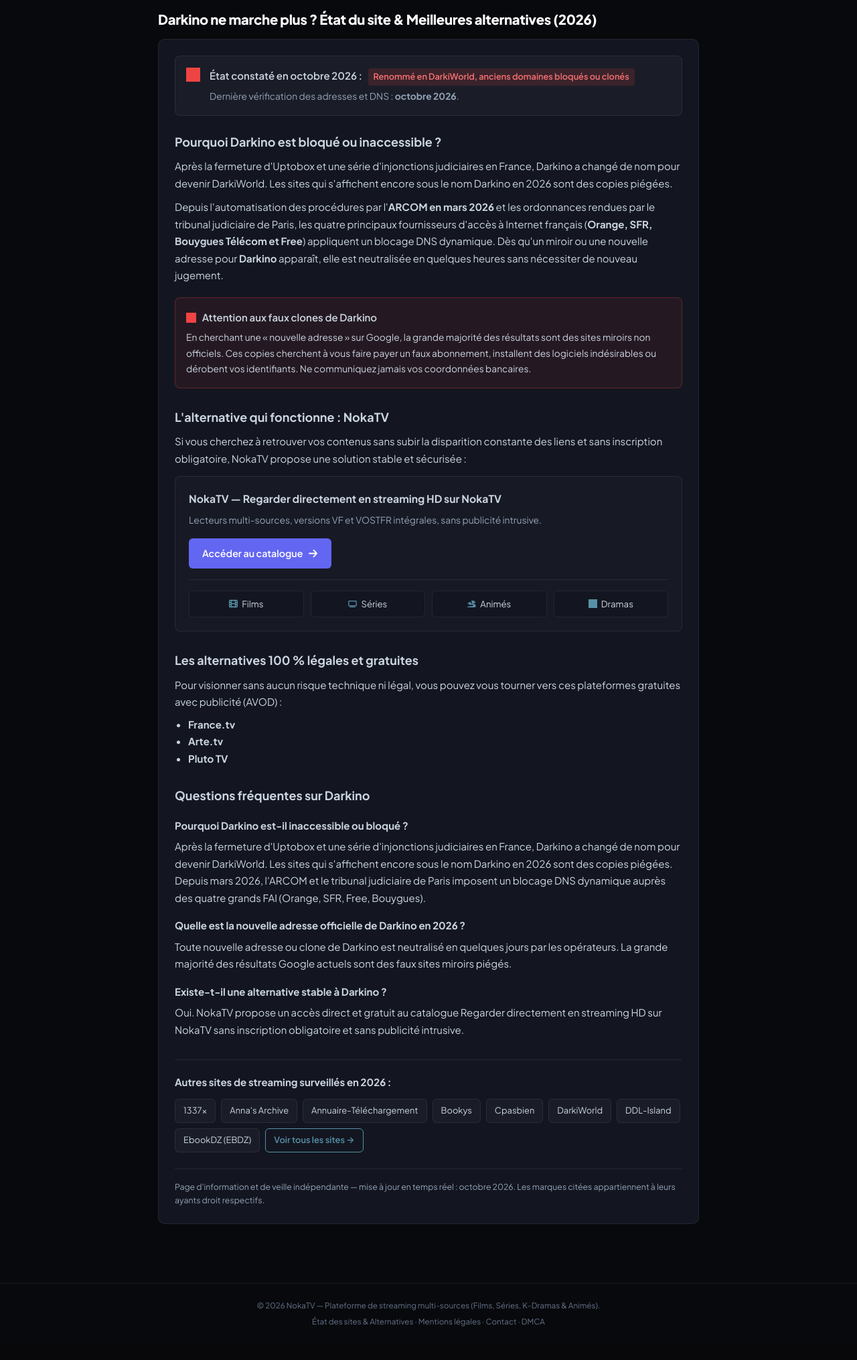
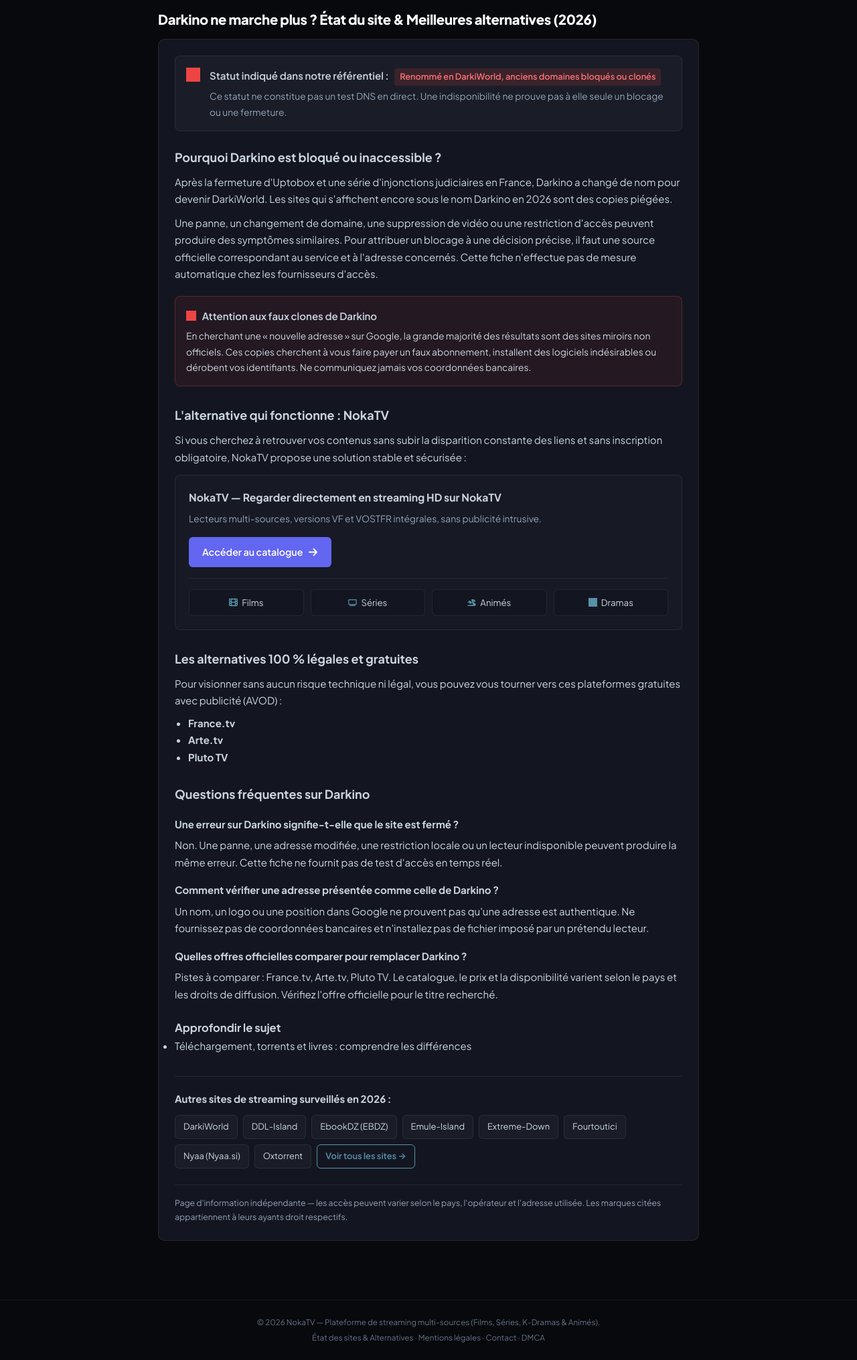
Before and after one commit to monel14/flix, a FastAPI app: page /alternative/darkino in a window 1280 px wide. Shown: the part 104-2135 px from the top of the page at 67% size. Before the commit the page ends 2085 px from the top, so only its background shows below. Run offline with FastAPI, Linux system fonts and the light colour scheme.

Commit message:
fix(observatoire): équilibrer le maillage des fiches et clarifier les guides

```diff
--- a/main.py
+++ b/main.py
@@ -19,7 +19,7 @@ from starlette.exceptions import HTTPException as StarletteHTTPException
 
 from cache import cache
 from services.indexnow import ensure_indexnow_key, indexnow_key
-from services.alternatives_data import get_all_sites, get_site, get_sites_by_category
+from services.alternatives_data import CATEGORY_GUIDES, get_all_sites, get_site, get_sites_by_category, get_related_sites
 from services.fixtures import get_upcoming_matches, get_upcoming_motorsport_combat
 from services.seo import breadcrumb_json_ld, faq_page_json_ld, page_seo, site_origin
 from services.sitemap import LEGAL_PATHS as LEGAL_SITEMAP_PATHS
@@ -549,60 +549,25 @@ async def alternative_detail_page(request: Request, slug: str):
     if not site:
         raise HTTPException(status_code=404, detail="Site non répertorié dans l'observatoire")
 
-    related_sites = [s for s in get_sites_by_category(site["category"]) if s["slug"] != slug][:8]
-
-    # Variante stable par slug : casse la duplication mot-à-mot entre les pages
-    # (paragraphe ARCOM + FAQ) sans aléatoire entre requêtes.
-    variant = sum(ord(c) for c in slug) % 3
+    related_sites = get_related_sites(slug)
 
     name = site["name"]
-    why_down = site["why_down"]
-    label = site["target_label"]
-    if variant == 1:
-        site_faq = [
-            (
-                f"Pourquoi {name} ne fonctionne plus ?",
-                f"{why_down} Les quatre grands FAI français (Orange, SFR, Bouygues Télécom, Free) appliquent depuis mars 2026 un filtrage DNS automatique demandé par l'ARCOM et le tribunal judiciaire de Paris.",
-            ),
-            (
-                f"Quelle est la nouvelle adresse de {name} en 2026 ?",
-                f"Il n'existe plus d'adresse officielle stable : chaque nouveau domaine de {name} est bloqué chez les opérateurs en quelques jours, et la plupart des adresses qui circulent sont des arnaques.",
-            ),
-            (
-                f"Par quoi remplacer {name} ?",
-                f"NokaTV permet de regarder {label} gratuitement, sans compte obligatoire ni publicités intrusives.",
-            ),
-        ]
-    elif variant == 2:
-        site_faq = [
-            (
-                f"{name} est-il définitivement fermé ?",
-                f"{why_down} Le nom continue d'exister sous de nouvelles adresses, mais le blocage DNS automatique piloté par l'ARCOM et le tribunal judiciaire de Paris les neutralise désormais en quelques heures.",
-            ),
-            (
-                f"Où trouver la vraie nouvelle adresse de {name} ?",
-                f"Prudence : les adresses qui circulent pour {name} sont soit déjà bloquées par les FAI, soit des clones malveillants qui cherchent à récupérer vos coordonnées bancaires.",
-            ),
-            (
-                f"Quelle alternative gratuite à {name} ?",
-                f"NokaTV offre un accès gratuit et direct à {label}, avec plusieurs lecteurs au choix et sans inscription obligatoire.",
-            ),
-        ]
-    else:
-        site_faq = [
-            (
-                f"Pourquoi {name} est-il inaccessible ou bloqué ?",
-                f"{why_down} Depuis mars 2026, l'ARCOM et le tribunal judiciaire de Paris imposent un blocage DNS dynamique auprès des quatre grands FAI (Orange, SFR, Free, Bouygues).",
-            ),
-            (
-                f"Quelle est la nouvelle adresse officielle de {name} en 2026 ?",
-                f"Toute nouvelle adresse ou clone de {name} est neutralisé en quelques jours par les opérateurs. La grande majorité des résultats Google actuels sont des faux sites miroirs piégés.",
-            ),
-            (
-                f"Existe-t-il une alternative stable à {name} ?",
-                f"Oui. NokaTV propose un accès direct et gratuit au catalogue {label} sans inscription obligatoire et sans publicité intrusive.",
-            ),
-        ]
+    legal_names = ", ".join(site.get("legal_alternatives", []))
+    site_faq = [
+        (
+            f"Une erreur sur {name} signifie-t-elle que le site est fermé ?",
+            "Non. Une panne, une adresse modifiée, une restriction locale ou un lecteur indisponible peuvent produire la même erreur. Cette fiche ne fournit pas de test d'accès en temps réel.",
+        ),
+        (
+            f"Comment vérifier une adresse présentée comme celle de {name} ?",
+            "Un nom, un logo ou une position dans Google ne prouvent pas qu'une adresse est authentique. Ne fournissez pas de coordonnées bancaires et n'installez pas de fichier imposé par un prétendu lecteur.",
+        ),
+        (
+            f"Quelles offres officielles comparer pour remplacer {name} ?",
+            f"Pistes à comparer : {legal_names}. Le catalogue, le prix et la disponibilité varient selon le pays et les droits de diffusion. Vérifiez l'offre officielle pour le titre recherché."
+            if legal_names else "Consultez le dossier de la catégorie pour comparer les offres officielles selon votre pays et les contenus recherchés.",
+        ),
+    ]
 
     # Meta description en langage de recherche utilisateur (« ne marche plus »,
     # « nouvelle adresse », « bloqué ») alignée sur le statut réel du site.
@@ -621,7 +586,7 @@ async def alternative_detail_page(request: Request, slug: str):
         "request": request,
         "site": site,
         "related_sites": related_sites,
-        "variant": variant,
+        "category_guides": CATEGORY_GUIDES.get(site["category"], []),
         "faq_items": site_faq,
         "seo": page_seo(
             request,
--- a/services/alternatives_data.py
+++ b/services/alternatives_data.py
@@ -2188,3 +2188,30 @@ def get_popular_sites(limit: int = 12) -> list[dict[str, Any]]:
         if site:
             popular.append(site)
     return popular[:limit]
+
+
+CATEGORY_GUIDES = {
+    CAT_FILMS_SERIES: [("/alternative/netflix", "Comparer les alternatives à Netflix")],
+    CAT_ANIMES: [("/alternative/manga", "Animés et manga : consulter le dossier")],
+    CAT_DRAMAS: [("/alternative/dramas", "Consulter le guide des dramas")],
+    CAT_DDL_TORRENT: [("/alternative/telechargement", "Téléchargement, torrents et livres : comprendre les différences")],
+    CAT_SPORT: [
+        ("/alternative/football", "Football : programme et chaînes officielles"),
+        ("/alternative/f1-ufc", "F1, UFC et MotoGP : horaires et diffuseurs"),
+    ],
+}
+
+
+def get_related_sites(slug: str, limit: int = 8) -> list[dict[str, Any]]:
+    """Voisins circulaires stables : chaque fiche reçoit des liens de sa catégorie.
+
+    Prendre toujours les huit premiers noms privait les autres fiches de liens
+    entrants depuis leurs voisines. Aucun aléatoire ni classement SEO supposé.
+    """
+    site = get_site(slug)
+    if not site or limit <= 0:
+        return []
+    peers = get_sites_by_category(site["category"])
+    index = next(i for i, peer in enumerate(peers) if peer["slug"] == slug)
+    count = min(limit, len(peers) - 1)
+    return [peers[(index + offset) % len(peers)] for offset in range(1, count + 1)]
--- a/templates/alternative_detail.html
+++ b/templates/alternative_detail.html
@@ -28,13 +28,13 @@
       </div>
       <div>
         <div style="font-weight:600;color:var(--text-heading);margin-bottom:4px">
-          État constaté en octobre 2026 :
+          Statut indiqué dans notre référentiel :
           <span style="display:inline-block;padding:2px 8px;border-radius:4px;font-size:0.85rem;margin-left:6px;{% if site.status_type == 'blocked' %}background:rgba(239,68,68,0.15);color:#f87171{% else %}background:rgba(245,158,11,0.15);color:#fbbf24{% endif %}">
             {{ site.status }}
           </span>
         </div>
         <p style="margin:0;font-size:0.92rem;color:var(--text-muted)">
-          Dernière vérification des adresses et DNS : <strong>octobre 2026</strong>.
+          Ce statut ne constitue pas un test DNS en direct. Une indisponibilité ne prouve pas à elle seule un blocage ou une fermeture.
         </p>
       </div>
     </div>
@@ -44,19 +44,11 @@
     <p style="margin-top:8px">
       {{ site.why_down }}
     </p>
-    {% if variant == 1 %}
     <p style="margin-top:10px">
-      Le blocage est appliqué directement par <strong>Orange, SFR, Bouygues Télécom et Free</strong> depuis les ordonnances du tribunal judiciaire de Paris et l'automatisation lancée par l'<strong>ARCOM en mars 2026</strong>. Concrètement, chaque nouvelle adresse ou miroir de <strong>{{ site.name }}</strong> est inscrit sur liste noire puis neutralisé en quelques heures, sans nouvelle décision de justice.
+      Une panne, un changement de domaine, une suppression de vidéo ou une restriction d'accès peuvent produire des symptômes similaires.
+      Pour attribuer un blocage à une décision précise, il faut une source officielle correspondant au service et à l'adresse concernés.
+      Cette fiche n'effectue pas de mesure automatique chez les fournisseurs d'accès.
     </p>
-    {% elif variant == 2 %}
-    <p style="margin-top:10px">
-      Depuis mars 2026, l'<strong>ARCOM</strong> pilote un dispositif de blocage dynamique validé par le tribunal judiciaire de Paris : les FAI français (<strong>Orange, SFR, Free, Bouygues Télécom</strong>) ajoutent les adresses visées à leur liste noire en quelques heures. C'est pour cela qu'aucun miroir de <strong>{{ site.name }}</strong> ne reste accessible bien longtemps.
-    </p>
-    {% else %}
-    <p style="margin-top:10px">
-      Depuis l'automatisation des procédures par l'<strong>ARCOM en mars 2026</strong> et les ordonnances rendues par le tribunal judiciaire de Paris, les quatre principaux fournisseurs d'accès à Internet français (<strong>Orange, SFR, Bouygues Télécom et Free</strong>) appliquent un blocage DNS dynamique. Dès qu'un miroir ou une nouvelle adresse pour <strong>{{ site.name }}</strong> apparaît, elle est neutralisée en quelques heures sans nécessiter de nouveau jugement.
-    </p>
-    {% endif %}
 
     <!-- Alerte clones piégés -->
     <div style="background:rgba(239,68,68,0.08);border:1px solid rgba(239,68,68,0.3);border-radius:8px;padding:16px;margin:20px 0">
@@ -127,6 +119,17 @@
     </p>
     {% endfor %}
 
+    {% if category_guides %}
+    <nav aria-label="Dossiers de la même catégorie" style="margin-top:24px">
+      <h2 style="font-size:1.1rem">Approfondir le sujet</h2>
+      <ul>
+        {% for path, label in category_guides %}
+        <li><a href="{{ path }}">{{ label }}</a></li>
+        {% endfor %}
+      </ul>
+    </nav>
+    {% endif %}
+
     <!-- Navigation transversale vers d'autres alternatives -->
     {% if related_sites %}
     <div style="margin-top:32px;padding-top:20px;border-top:1px solid var(--border-subtle)">
@@ -147,7 +150,7 @@
     {% endif %}
 
     <p style="margin-top:24px;padding-top:16px;border-top:1px solid var(--border-subtle);font-size:0.82rem;color:var(--text-muted)">
-      Page d'information et de veille indépendante — mise à jour en temps réel : octobre 2026. Les marques citées appartiennent à leurs ayants droit respectifs.
+      Page d'information indépendante — les accès peuvent varier selon le pays, l'opérateur et l'adresse utilisée. Les marques citées appartiennent à leurs ayants droit respectifs.
     </p>
   </div>
 </section>
```
Also changed, not shown: templates/alternative_f1_ufc.html (+13 -4 lines), templates/alternative_telechargement.html (+13 -4 lines), test_alternatives_linking.py (added, +36 -0 lines).
